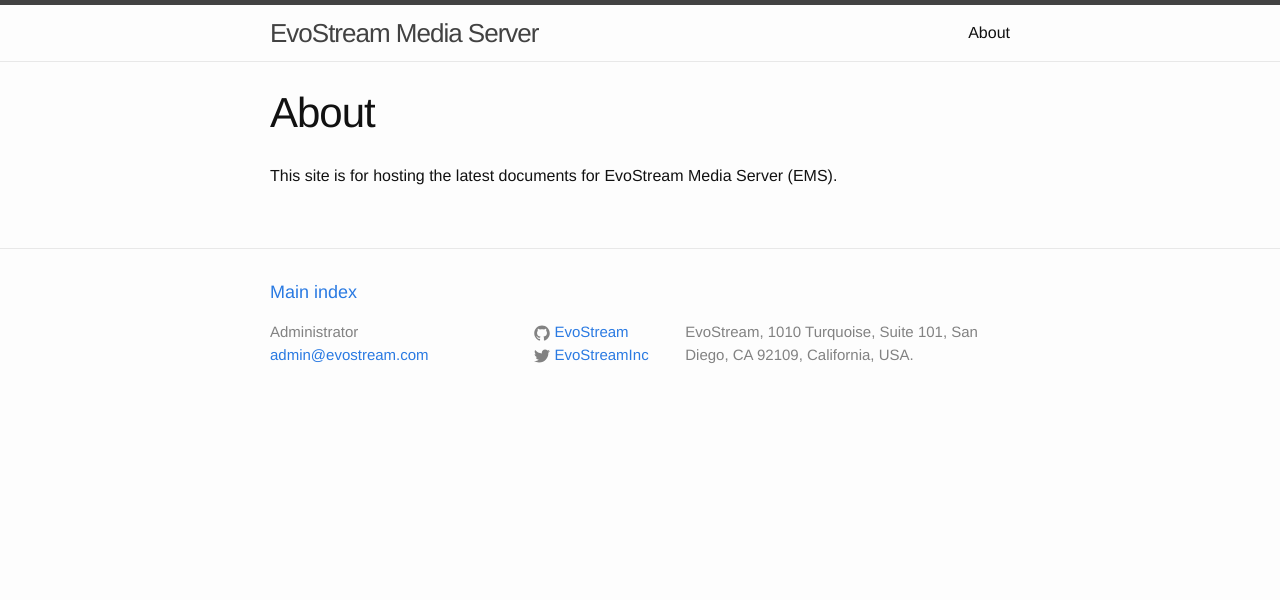
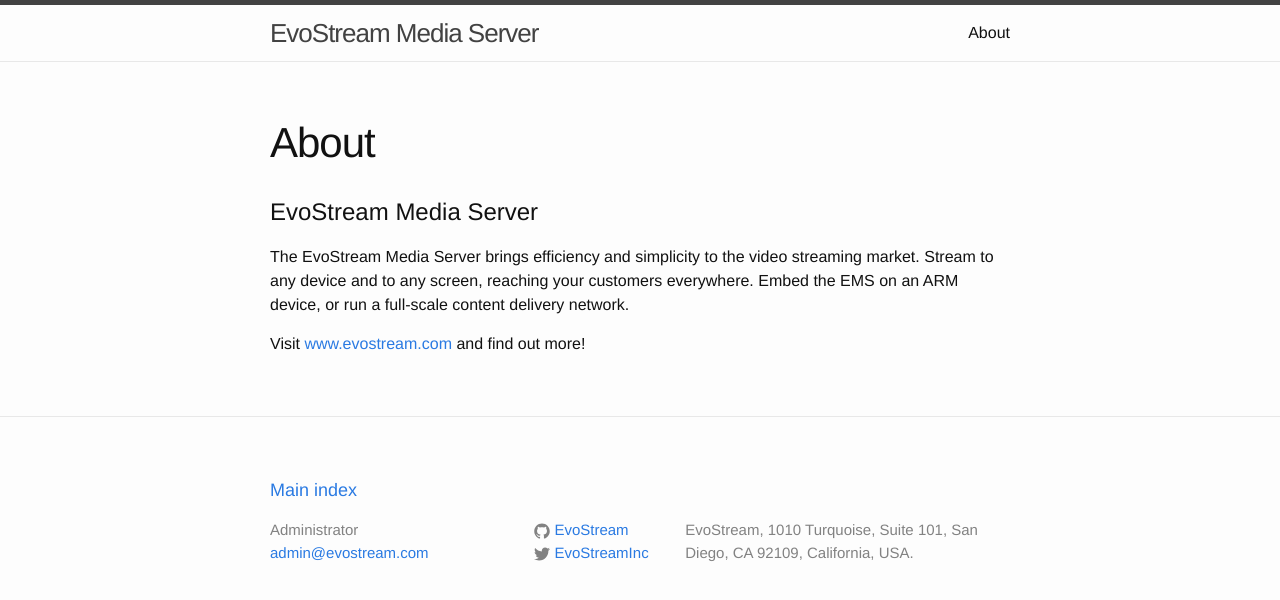
Before and after one commit to EvoStream/EvoStream.github.io, a Jekyll site: the page built from about.md, in a window 1280 px wide. Shown: the top 600 px of the page. Built offline with Jekyll 4.4.1, drawn with Linux system fonts in a browser that asks for light colours.

Commit message:
Update about page, adjust css for tables and headings

```diff
--- a/_sass/_base.scss
+++ b/_sass/_base.scss
@@ -83,6 +83,7 @@
  */
 h1, h2, h3, h4, h5, h6 {
     font-weight: $base-font-weight;
+    margin-top: 30px;
 }
 
 
@@ -151,6 +152,23 @@
 }
 
 
+/**
+ * Tables
+ */
+table, td,th {
+    border: 1px solid #bbb;
+    padding: 4px;
+}
+table {
+    border-collapse: collapse;
+    margin-bottom: 20px;
+}
+th {
+    background-color: #ddd;
+    color: black;
+}
+
+
 
 /**
  * Wrapper
--- a/about.md
+++ b/about.md
@@ -4,4 +4,8 @@
 permalink: /about/
 ---
 
-This site is for hosting the latest documents for EvoStream Media Server (EMS).
+# EvoStream Media Server
+
+The EvoStream Media Server brings efficiency and simplicity to the video streaming market. Stream to any device and to any screen, reaching your customers everywhere. Embed the EMS on an ARM device, or run a full-scale content delivery network.
+
+Visit [www.evostream.com](www.evostream.com) and find out more!
```
